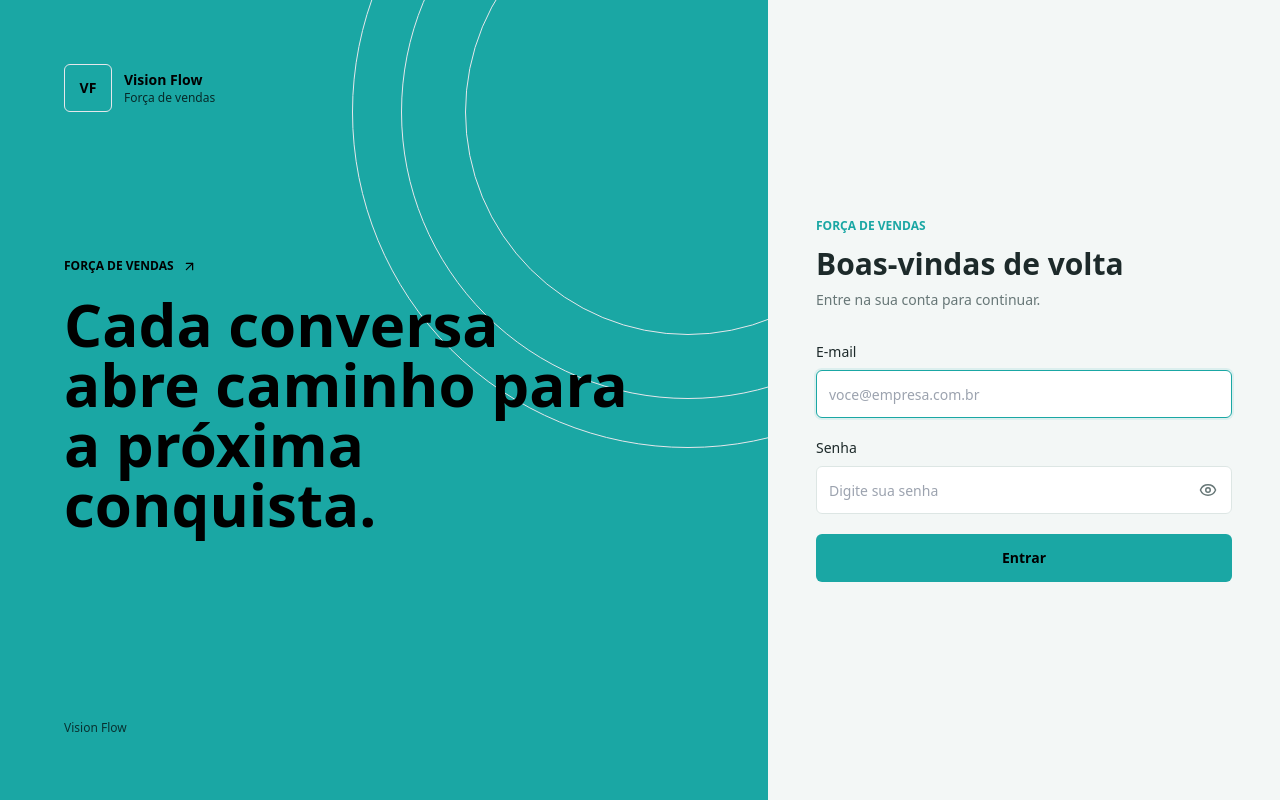
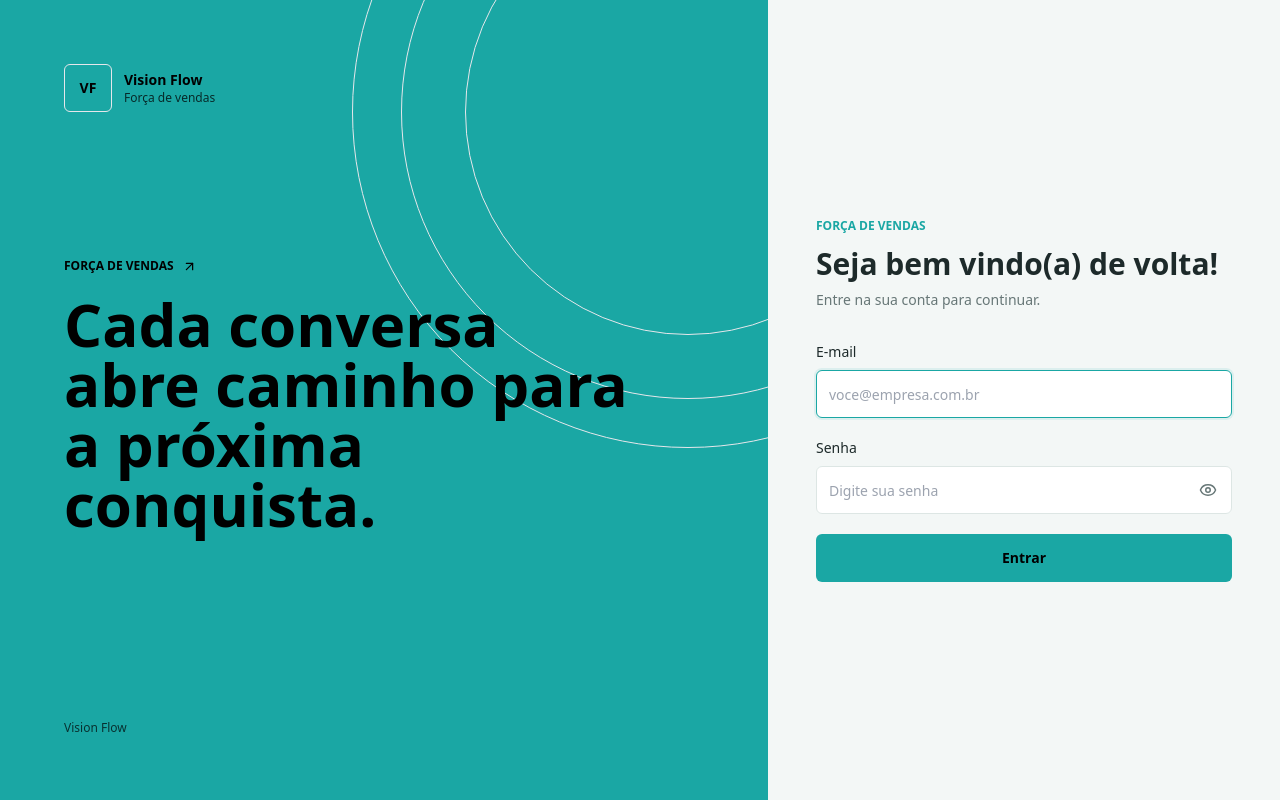
Before and after one commit to devmlginformatica-wq/VisionFlow, a React (Vite) app: page /login in a window 1280 px wide. Built offline with nearby package versions, Linux system fonts and the light colour scheme; no server answers.

Commit message:
feat: update welcome message for consistency in user experience

```diff
--- a/src/features/auth/presentation/auth.constants.ts
+++ b/src/features/auth/presentation/auth.constants.ts
@@ -1,5 +1,5 @@
 export const authStrings = {
-    title: 'Boas-vindas de volta',
+    title: 'Seja bem vindo(a) de volta!',
     description: 'Entre na sua conta para continuar.',
     emailLabel: 'E-mail',
     emailPlaceholder: 'voce@empresa.com.br',
```
